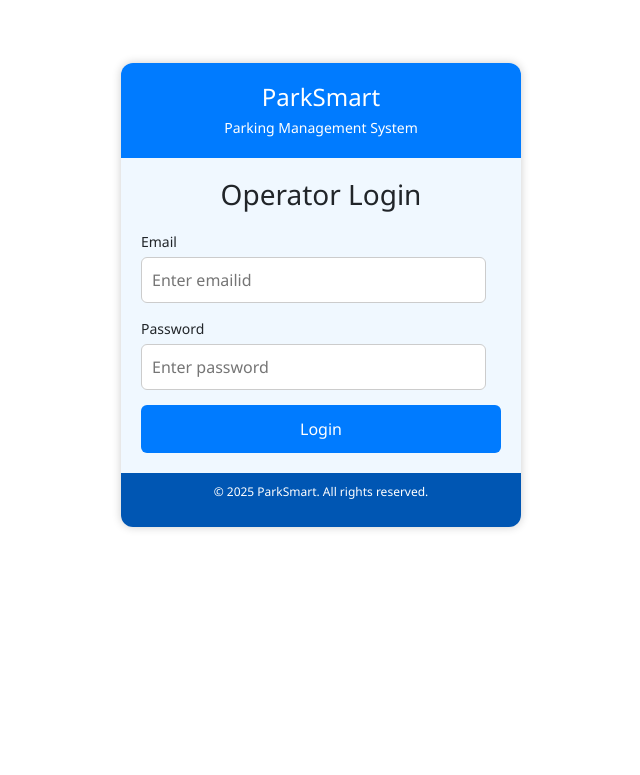
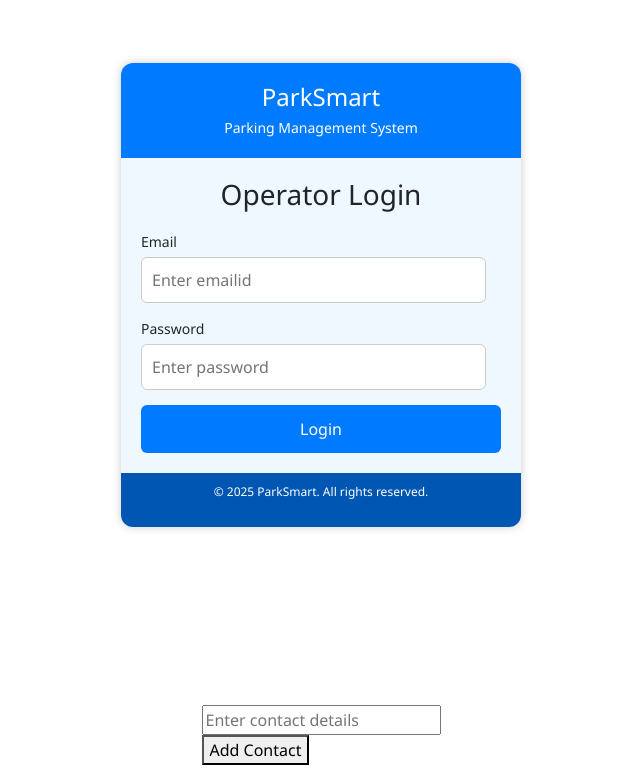
Before and after one commit to ptldineshkumar/pms, an Angular app: page /login in a window 1280 px wide. Shown: the part 105-880 px from the top of the page, without its empty margins (319-959 px from the left). Before the commit the page ends 800 px from the top, so only its background shows below. Built offline with nearby package versions, Linux system fonts and the light colour scheme.

Commit message:
dynamic form implementede

```diff
--- a/src/app/app.component.html
+++ b/src/app/app.component.html
@@ -1 +1,14 @@
 <router-outlet></router-outlet>
+
+<div class="forms">
+<form [formGroup]="form">
+<div formArrayName="contacts">
+<div *ngFor="let control of contacts.controls; let i=index">
+<input [formControlName]="i" placeholder="Enter contact details"/>
+<button type="button" (click)="removeContact(i)" *ngIf="contacts.length>1 ">removeContact</button>
+</div>
+</div>
+<button type="button" (click)="addContacts()">Add Contact</button>
+</form>
+
+</div>
--- a/src/app/app.component.scss
+++ b/src/app/app.component.scss
@@ -0,0 +1,7 @@
+.forms{
+
+    display: flex;
+    justify-content: center;
+    align-items: center;
+    margin: 10px;
+}
--- a/src/app/app.component.ts
+++ b/src/app/app.component.ts
@@ -1,12 +1,36 @@
+import { CommonModule } from '@angular/common';
 import { Component } from '@angular/core';
+import { FormArray, FormControl, FormGroup, FormsModule, ReactiveFormsModule } from '@angular/forms';
 import { RouterOutlet } from '@angular/router';
 
 @Component({
   selector: 'app-root',
-  imports: [RouterOutlet],
+  imports: [RouterOutlet, ReactiveFormsModule, CommonModule],
   templateUrl: './app.component.html',
   styleUrl: './app.component.scss'
 })
 export class AppComponent {
   title = 'pms';
+  form: FormGroup
+  constructor() {
+    this.form = new FormGroup({
+      contacts: new FormArray([
+        new FormControl('')
+      ])
+    })
+  }
+  removeContact(index: number): void {
+    if (this.contacts.length > 1) {
+      this.contacts.removeAt(index)
+    }
+
+  }
+  addContacts(): void {
+    this.contacts.push(new FormControl(''))
+  }
+  get contacts(): FormArray {
+
+
+    return this.form.get('contacts') as FormArray;
+  }
 }
```
Also changed, not shown: public/DBCHGUV2104ACGNP01_480x480.webp (added).
